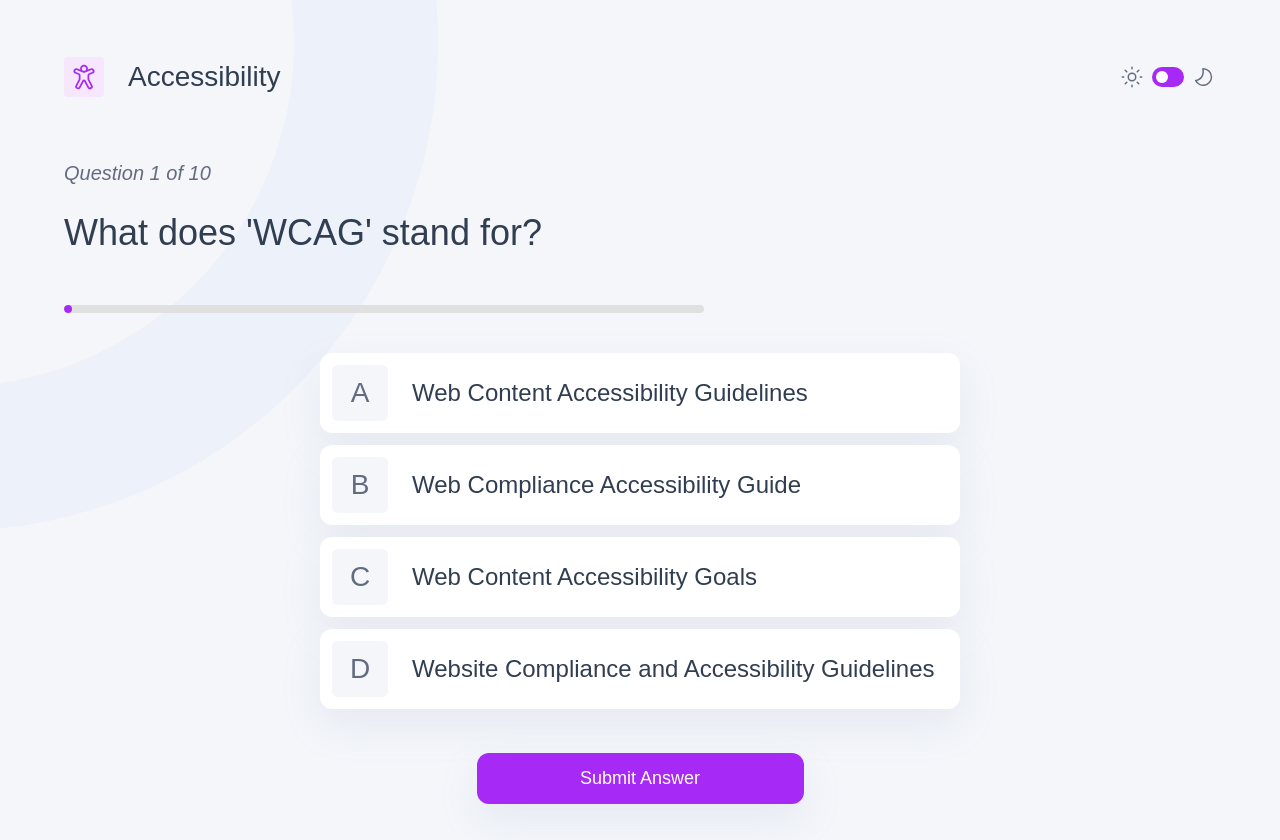
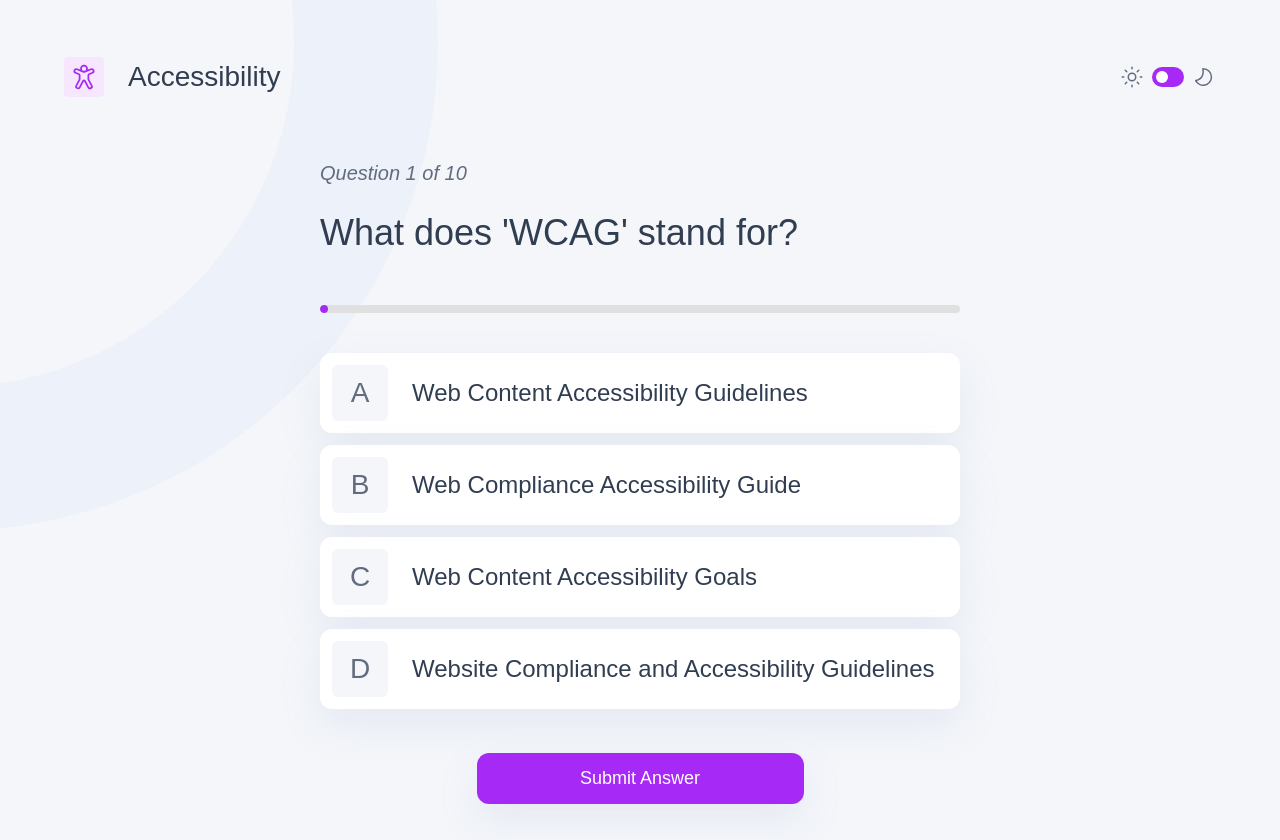
Before and after one commit to NikaNishnianidze/Quiz-App, a React (Vite) app: page /Accessibility in a window 1280 px wide. Built offline with nearby package versions, Linux system fonts and the light colour scheme.

Commit message:
fix quiz style for tablet

```diff
--- a/src/components/Quiz.tsx
+++ b/src/components/Quiz.tsx
@@ -68,8 +68,8 @@ const Quiz: React.FC<QuizProps> = () => {
 
   return (
     <>
-      <div className="questions flex flex-col items-center px-[24px] mt-[32px] gap-[12px] tb:w-[640px] tb:px-[64px] tb:mt-[49px] tb:items-start tb:gap-[27px]">
-        <p className="w-[327px] italic text-[#626C7F] text-[14px] font-normal leading-[21px] dark:text-[#ABC1E1] tb:text-[20px]">
+      <div className="questions flex flex-col items-center px-[24px] mt-[32px] gap-[12px]  tb:px-[64px] tb:mt-[49px] tb:items-center tb:gap-[27px]">
+        <p className="w-[327px] italic text-[#626C7F] text-[14px] font-normal leading-[21px] dark:text-[#ABC1E1] tb:text-[20px] tb:w-[640px]">
           Question {count + 1} of {quiz?.questions.length}
         </p>
         <p className="w-[327px] text-[#313E51] text-[20px] font-normal leading-[24px] dark:text-[#fff] tb:text-[36px] tb:w-[640px] tb:leading-[43px]">
```
